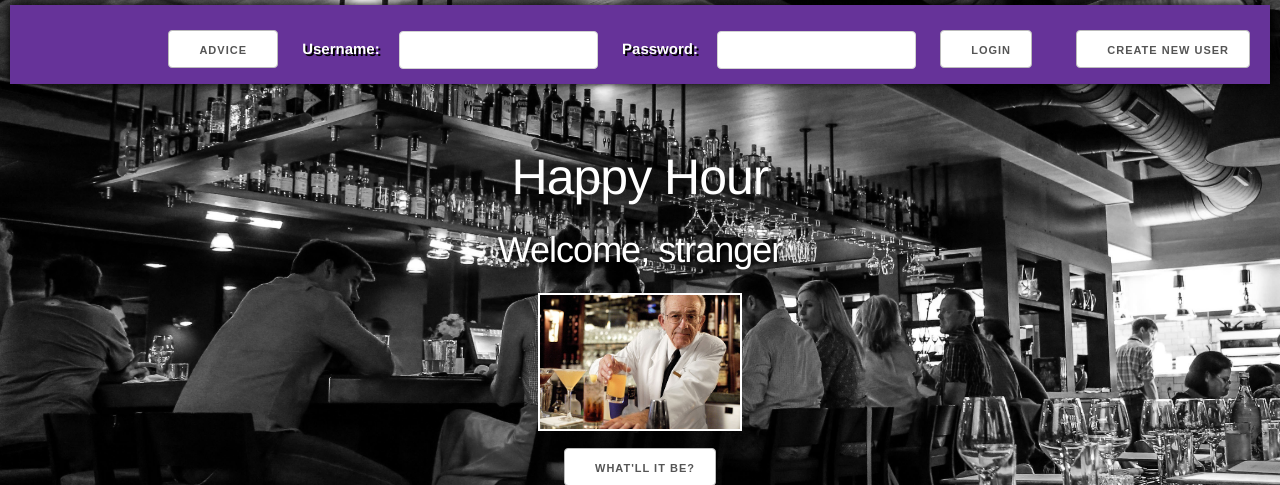
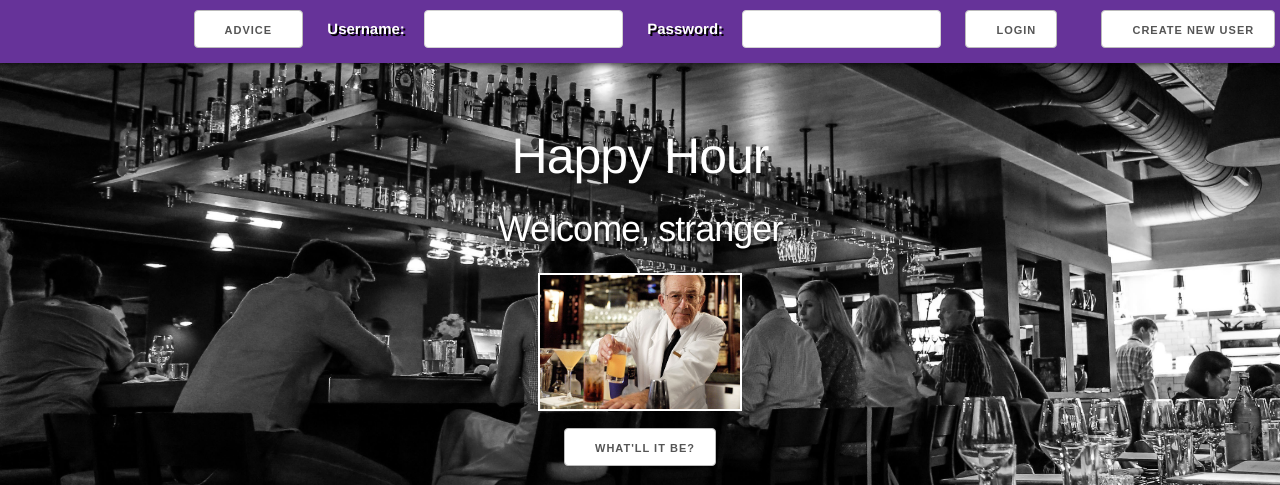
Before and after one commit to mgershowitz/happy-hour, a Node server app: page / in a window 1280 px wide. Shown: the top 485 px of the page. Run offline with Node 20, Linux system fonts and the light colour scheme; some libraries are stand-ins or nearby versions.

Commit message:
fixed the nav bar a bit

```diff
--- a/public/css/main.css
+++ b/public/css/main.css
@@ -24,9 +24,9 @@ h1 {
 #nav {
 
   position: relative;
-  top: -5;
-  margin-top: -5px;
-  width: 100%;
+  margin-top: -2%;
+  margin-left: -5%;
+  width: 107%;
   color: rebeccapurple;
   text-align: right;
   padding-top: 15px;
```
